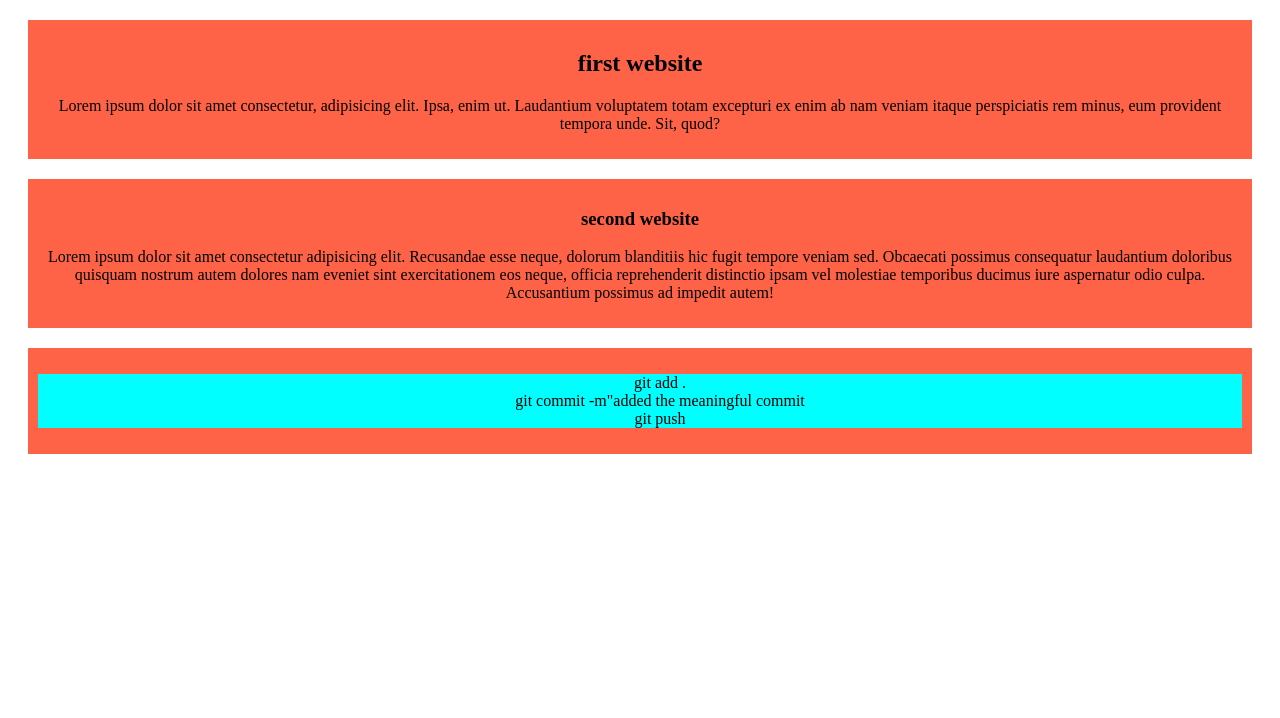
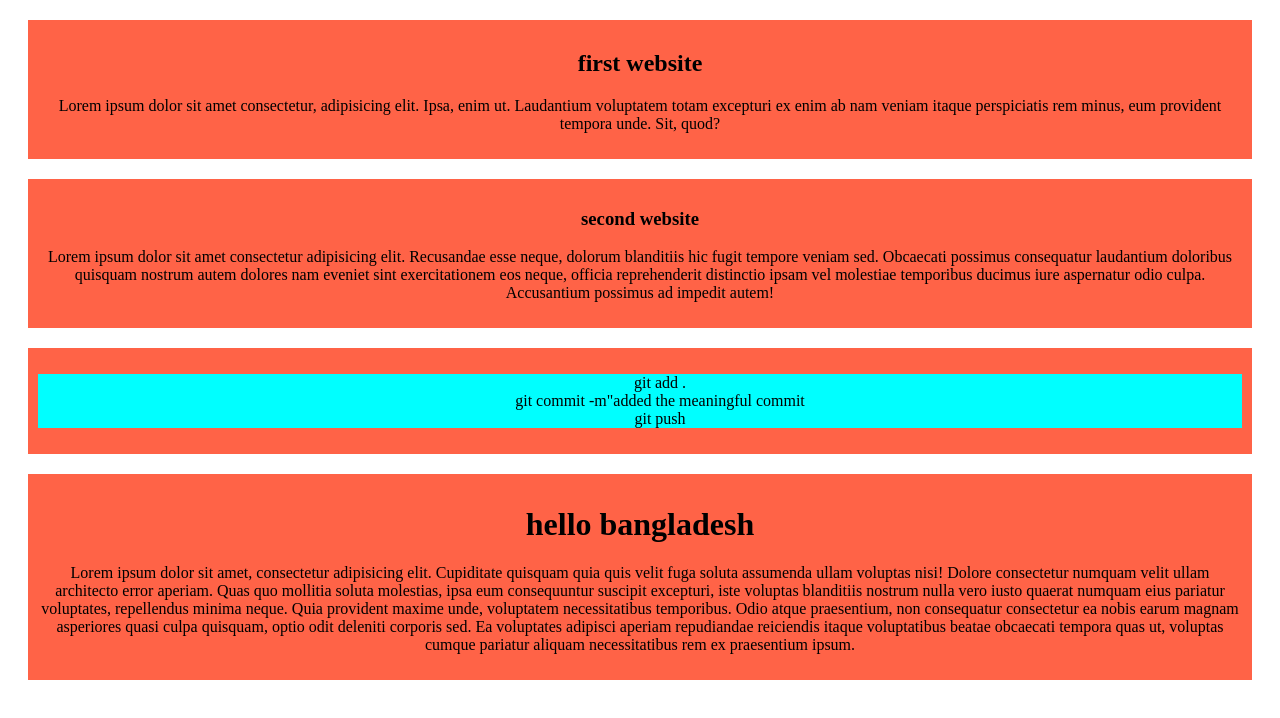
Before and after one commit to mahdihasanjr/third-github-repo, a plain HTML site: page index.html in a window 1280 px wide. Drawn offline with Linux system fonts and the light colour scheme.

Commit message:
hello bangladesh &pakistan

```diff
--- a/index.html
+++ b/index.html
@@ -29,5 +29,12 @@
         </ul>
     </div>
 
+    <div>
+        <h1>hello bangladesh</h1>
+        <p>
+            Lorem ipsum dolor sit amet, consectetur adipisicing elit. Cupiditate quisquam quia quis velit fuga soluta assumenda ullam voluptas nisi! Dolore consectetur numquam velit ullam architecto error aperiam. Quas quo mollitia soluta molestias, ipsa eum consequuntur suscipit excepturi, iste voluptas blanditiis nostrum nulla vero iusto quaerat numquam eius pariatur voluptates, repellendus minima neque. Quia provident maxime unde, voluptatem necessitatibus temporibus. Odio atque praesentium, non consequatur consectetur ea nobis earum magnam asperiores quasi culpa quisquam, optio odit deleniti corporis sed. Ea voluptates adipisci aperiam repudiandae reiciendis itaque voluptatibus beatae obcaecati tempora quas ut, voluptas cumque pariatur aliquam necessitatibus rem ex praesentium ipsum.
+        </p>
+    </div>
+
 </body>
 </html>
```
